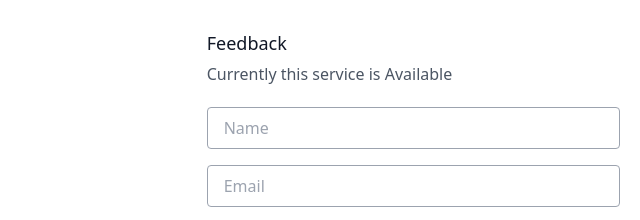
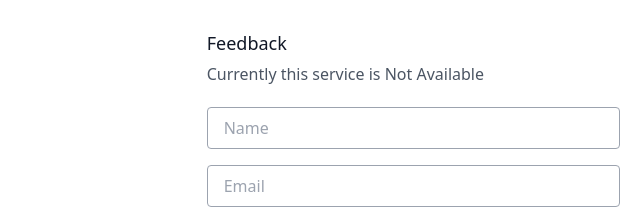
Before and after one commit to neelashah123/MouthFresheners, a plain HTML site: page index.html in a window 1280 px wide. Shown: the part 1523-1743 px from the top of the page, 640-1280 px from the left. Drawn offline with nearby package versions, Linux system fonts and the light colour scheme.

Commit message:
Update index.html

```diff
--- a/index.html
+++ b/index.html
@@ -173,7 +173,7 @@
     </div>
     <div class="lg:w-1/3 md:w-1/2 bg-white flex flex-col md:ml-auto w-full md:py-8 mt-8 md:mt-0">
       <h2 class="text-gray-900 text-lg mb-1 font-medium title-font">Feedback</h2>
-      <p class="leading-relaxed mb-5 text-gray-600">Currently this service is Available </p>
+      <p class="leading-relaxed mb-5 text-gray-600">Currently this service is Not Available </p>
       <input class="bg-white rounded border border-gray-400 focus:outline-none focus:border-green-500 text-base px-4 py-2 mb-4" placeholder="Name" type="text">
       <input class="bg-white rounded border border-gray-400 focus:outline-none focus:border-green-500 text-base px-4 py-2 mb-4" placeholder="Email" type="email">
       <textarea class="bg-white rounded border border-gray-400 focus:outline-none h-32 focus:border-green-500 text-base px-4 py-2 mb-4 resize-none" placeholder="Message"></textarea>
```
